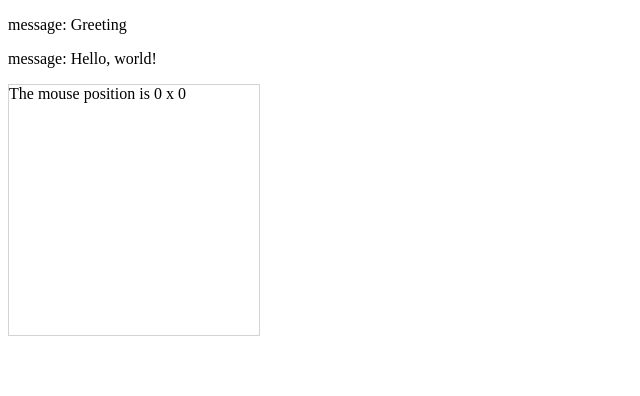
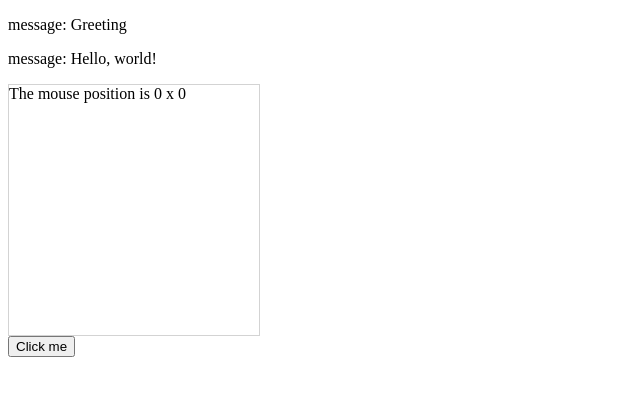
Before and after one commit to Bisue/learn-svelte, a SvelteKit app: page /sub in a window 1280 px wide. Shown: the top 396 px of the page, without its empty margins (0-640 px from the left). Built offline with nearby package versions, Linux system fonts and the light colour scheme.

Commit message:
event modifier

```diff
--- /dev/null
+++ b/src/components/OnlyOne.svelte
@@ -0,0 +1,9 @@
+<script>
+	function handleClick() {
+		alert('no more alerts')
+	}
+</script>
+
+<button on:click|once={handleClick}>
+	Click me
+</button>
--- a/src/routes/sub/+page.svelte
+++ b/src/routes/sub/+page.svelte
@@ -1,9 +1,12 @@
 <script>
   import Prop from '../../components/Prop.svelte';
   import Event from '../../components/Event.svelte';
+  import OnlyOne from '../../components/OnlyOne.svelte';
 </script>
 
 <Prop message={'Greeting'}/>
 <Prop/>
 
 <Event/>
+
+<OnlyOne/>
```
